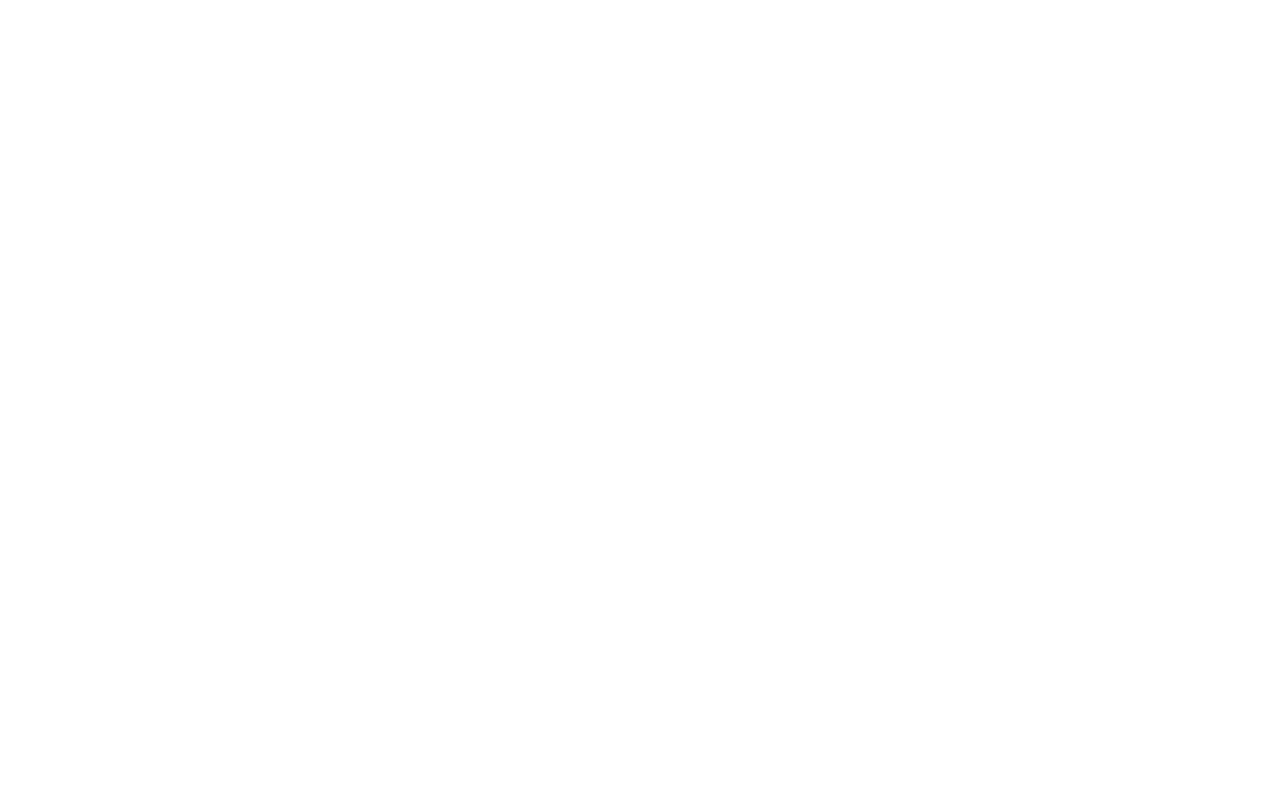
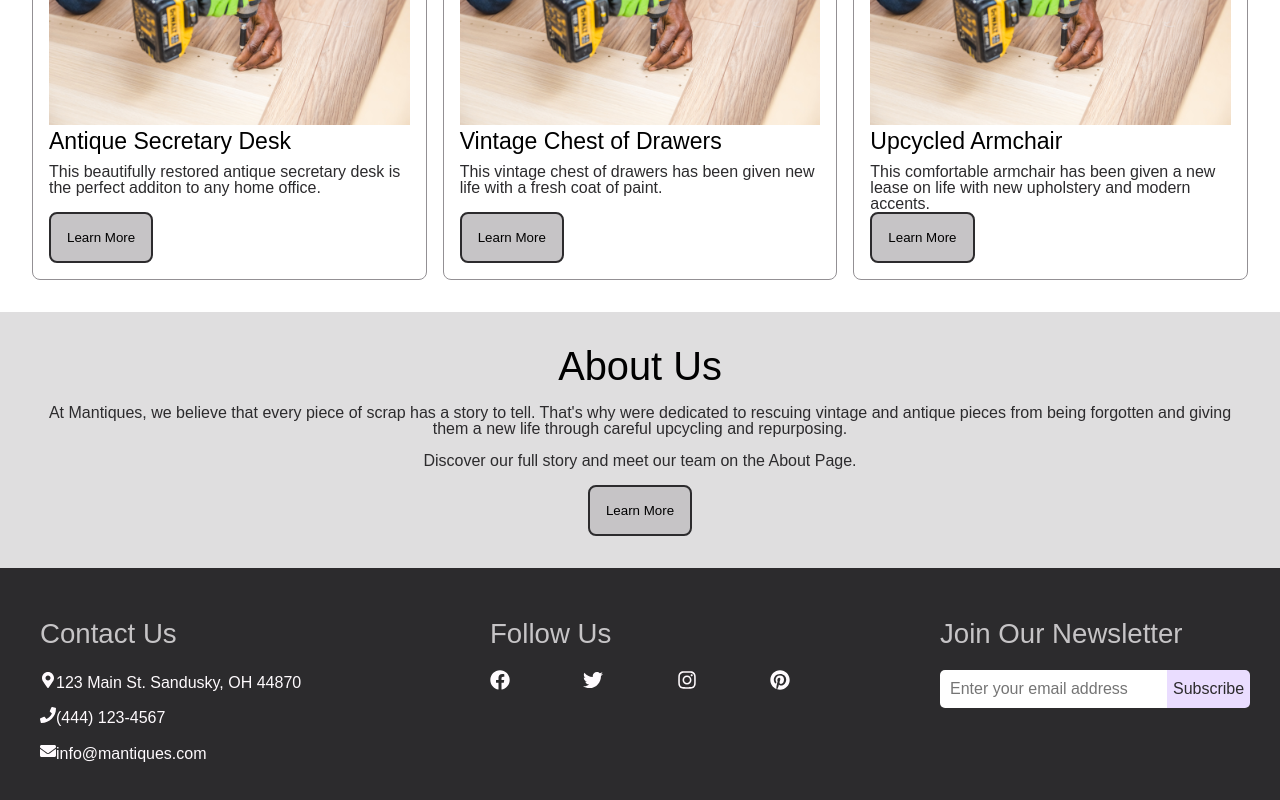
Before and after one commit to adrianbgo/mantiques, a React (Vite) app: page / in a window 1280 px wide. Shown: the part 1936-2736 px from the top of the page. Before the commit the page ends 800 px from the top, so only its background shows below. Built offline with nearby package versions, Linux system fonts and the light colour scheme.

Commit message:
feat(Homepage): Added responsive footer

```diff
--- a/src/components/Footer.tsx
+++ b/src/components/Footer.tsx
@@ -1,7 +1,72 @@
 import React from "react";
-
+import {
+  FaMapMarkerAlt,
+  FaPhone,
+  FaEnvelope,
+  FaFacebook,
+  FaTwitter,
+  FaInstagram,
+  FaPinterest,
+} from "react-icons/fa";
 const Footer = () => {
-  return <div>Footer</div>;
+  return (
+    <footer>
+      <div className="container">
+        <div className="contact-info">
+          <h3>Contact Us</h3>
+          <p>
+            <FaMapMarkerAlt />
+            123 Main St. Sandusky, OH 44870
+          </p>
+          <p>
+            <FaPhone />
+            (444) 123-4567
+          </p>
+          <p>
+            <FaEnvelope />
+            info@mantiques.com
+          </p>
+        </div>
+        <div className="social-media">
+          <h3>Follow Us</h3>
+          <ul>
+            <li>
+              <a href="#">
+                <FaFacebook />
+              </a>
+            </li>
+            <li>
+              <a href="#">
+                <FaTwitter />
+              </a>
+            </li>
+            <li>
+              <a href="#">
+                <FaInstagram />
+              </a>
+            </li>
+            <li>
+              <a href="#">
+                <FaPinterest />
+              </a>
+            </li>
+          </ul>
+        </div>
+        <div className="newsletter">
+          <h3>Join Our Newsletter</h3>
+          <form action="#">
+            <input
+              type="email"
+              name="email"
+              id="email"
+              placeholder="Enter your email address"
+            />
+            <button type="submit">Subscribe</button>
+          </form>
+        </div>
+      </div>
+    </footer>
+  );
 };
 
 export default Footer;
--- a/src/main.tsx
+++ b/src/main.tsx
@@ -3,14 +3,12 @@
 import "./styles.css";
 import { createBrowserRouter, RouterProvider } from "react-router-dom";
 import Home from "./pages/Home";
-import About from "./components/About";
-import Navbar from "./components/Navbar";
 import ErrorPage from "./pages/ErrorPage";
 
 const router = createBrowserRouter([
   {
     path: "/",
-    element: <Navbar />,
+    element: <Home />,
     errorElement: <ErrorPage />,
   },
   {
--- a/src/pages/Home.tsx
+++ b/src/pages/Home.tsx
@@ -1,6 +1,7 @@
 import React from "react";
 import About from "../components/About";
 import Featured from "../components/Featured";
+import Footer from "../components/Footer";
 import Navbar from "../components/Navbar";
 import Testimonials from "../components/Testimonials";
 import Gallery from "../molecules/Gallery";
@@ -15,6 +16,7 @@
       <Testimonials />
       <Featured />
       <About />
+      <Footer />
     </>
   );
 };
--- a/src/sass/base/_typography.scss
+++ b/src/sass/base/_typography.scss
@@ -7,6 +7,9 @@
 $body-line-height: normal;
 
 // Type Scale
+$text-xxs: calc(
+  $text-base-size / ($text-scale-ratio * $text-scale-ratio * $text-scale-ratio)
+);
 $text-xs: calc($text-base-size / ($text-scale-ratio * $text-scale-ratio));
 $text-sm: calc($text-base-size / $text-scale-ratio);
 $text-md: calc($text-base-size * $text-scale-ratio);
--- a/src/sass/components/_main.scss
+++ b/src/sass/components/_main.scss
@@ -1,4 +1,3 @@
-@import "navbar";
 @import "testimonials";
 @import "featuredItem";
 @import "cta-button";
--- /dev/null
+++ b/src/sass/layout/_footer.scss
@@ -0,0 +1,88 @@
+footer {
+  background-color: $gray-10;
+  color: $color-background;
+  padding: 50px 0;
+  .container {
+    display: flex;
+    flex-wrap: wrap;
+    justify-content: space-between;
+    max-width: 1200px;
+    margin: 0 auto;
+    .contact-info,
+    .social-media,
+    .newsletter {
+      flex-basis: 30%;
+      max-width: 300px;
+      h3 {
+        color: $gray-4;
+        font-size: $text-xl;
+        margin-bottom: 20px;
+      }
+    }
+
+    .contact-info {
+      p {
+        font-size: 16px;
+        margin-bottom: 10px;
+        line-height: 1.6;
+      }
+    }
+
+    .social-media {
+      ul {
+        list-style: none;
+        display: flex;
+        justify-content: space-between;
+        align-items: center;
+        margin: 0;
+        padding: 0;
+        li {
+          a {
+            display: block;
+            font-size: 20px;
+            color: $color-background;
+            transition: color 0.2s;
+
+            &:hover {
+              color: $gray-5;
+            }
+          }
+        }
+      }
+    }
+
+    .newsletter {
+      form {
+        display: flex;
+        margin-top: 20px;
+
+        input[type="email"] {
+          flex-basis: 70%;
+          padding: 10px;
+          border: none;
+          border-radius: 5px 0 0 5px;
+          font-size: 16px;
+        }
+
+        button {
+          flex-basis: 30%;
+          background-color: $color-primary-light;
+          color: $color-text;
+          border: none;
+          border-radius: 0 5px 5px 0;
+          font-size: 16px;
+          cursor: pointer;
+
+          &:hover {
+            background-color: $color-primary;
+            color: $color-background;
+          }
+        }
+      }
+    }
+  }
+  .fa {
+    font-size: 20px;
+    margin-right: 10px;
+  }
+}
--- a/src/sass/layout/_main.scss
+++ b/src/sass/layout/_main.scss
@@ -1,3 +1,5 @@
 @import "hero";
 @import "gallery";
 @import "featured";
+@import "footer";
+@import "navbar";
--- a/src/styles.css
+++ b/src/styles.css
@@ -211,21 +211,6 @@
   color: var(#21005d);
 }
 
-.navbar {
-  display: flex;
-  justify-content: space-between;
-  margin: 1rem;
-}
-.navbar #logo {
-  font-family: serif;
-}
-.navbar .socials {
-  display: flex;
-}
-.navbar .socials svg {
-  margin: auto 0.2rem;
-}
-
 .testimonials {
   display: flex;
   justify-content: center;
@@ -361,10 +346,14 @@
   width: 99vw;
   height: 50vh;
   background-image: url("src/assets/Antique Door.png");
+  background-size: cover;
+  background-position: 50%;
   color: white;
+  padding: 2rem;
+  text-justify: distribute;
 }
 .hero .text {
-  max-width: 40vw;
+  max-width: 25vw;
   margin-left: 10vw;
 }
 .hero .text .text--xxxl {
@@ -375,6 +364,20 @@
   padding-bottom: 2rem;
 }
 
+@media only screen and (max-width: 1000px) {
+  .hero {
+    max-height: 40vh;
+  }
+  .hero .text {
+    max-width: 75vw;
+    font-size: 0.6944444444em;
+  }
+}
+@media only screen and (max-width: 500px) {
+  .hero .text {
+    font-size: 0.5787037037em;
+  }
+}
 .gallery {
   margin: 10vh 5vw;
 }
@@ -404,4 +407,95 @@
   grid-area: itemC;
 }
 
+footer {
+  background-color: #2c2b2d;
+  color: #fffbfe;
+  padding: 50px 0;
+}
+footer .container {
+  display: flex;
+  flex-wrap: wrap;
+  justify-content: space-between;
+  max-width: 1200px;
+  margin: 0 auto;
+}
+footer .container .contact-info,
+footer .container .social-media,
+footer .container .newsletter {
+  flex-basis: 30%;
+  max-width: 300px;
+}
+footer .container .contact-info h3,
+footer .container .social-media h3,
+footer .container .newsletter h3 {
+  color: #c6c4c6;
+  font-size: 1.728em;
+  margin-bottom: 20px;
+}
+footer .container .contact-info p {
+  font-size: 16px;
+  margin-bottom: 10px;
+  line-height: 1.6;
+}
+footer .container .social-media ul {
+  list-style: none;
+  display: flex;
+  justify-content: space-between;
+  align-items: center;
+  margin: 0;
+  padding: 0;
+}
+footer .container .social-media ul li a {
+  display: block;
+  font-size: 20px;
+  color: #fffbfe;
+  transition: color 0.2s;
+}
+footer .container .social-media ul li a:hover {
+  color: #acaaad;
+}
+footer .container .newsletter form {
+  display: flex;
+  margin-top: 20px;
+}
+footer .container .newsletter form input[type=email] {
+  flex-basis: 70%;
+  padding: 10px;
+  border: none;
+  border-radius: 5px 0 0 5px;
+  font-size: 16px;
+}
+footer .container .newsletter form button {
+  flex-basis: 30%;
+  background-color: #eaddff;
+  color: #2c2b2d;
+  border: none;
+  border-radius: 0 5px 5px 0;
+  font-size: 16px;
+  cursor: pointer;
+}
+footer .container .newsletter form button:hover {
+  background-color: #6750a4;
+  color: #fffbfe;
+}
+footer .fa {
+  font-size: 20px;
+  margin-right: 10px;
+}
+
+.navbar {
+  display: flex;
+  justify-content: space-between;
+  margin: 1rem;
+}
+.navbar #logo {
+  font-family: serif;
+}
+.navbar .socials {
+  display: flex;
+}
+.navbar .socials svg {
+  margin: auto 0.2rem;
+}
+
 /*# sourceMappingURL=styles.css.map */
```
Also changed, not shown: src/pages/AboutUs.tsx (added, +7 -0 lines), src/pages/Blog.tsx (added, +7 -0 lines), src/sass/layout/_hero.scss (+23 -1 lines), src/sass/layout/_navbar.scss (renamed from src/sass/components/_navbar.scss), 1 other file (tests, documents, lock files or other folders).
